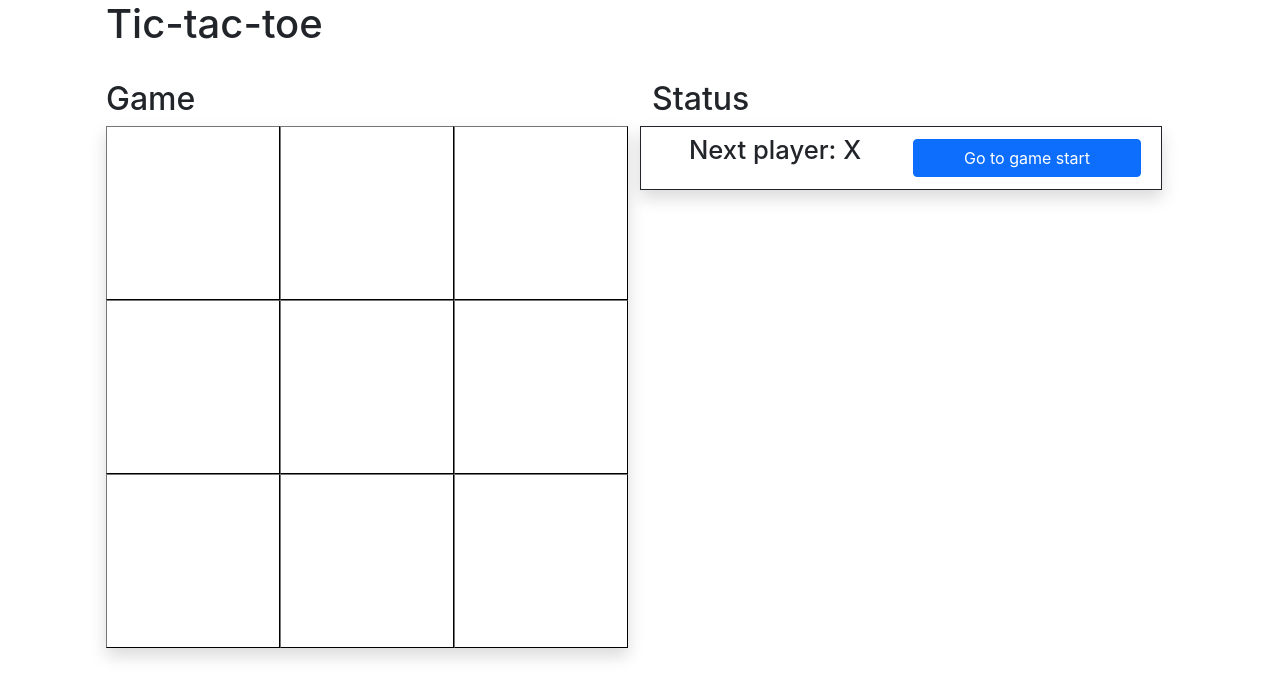
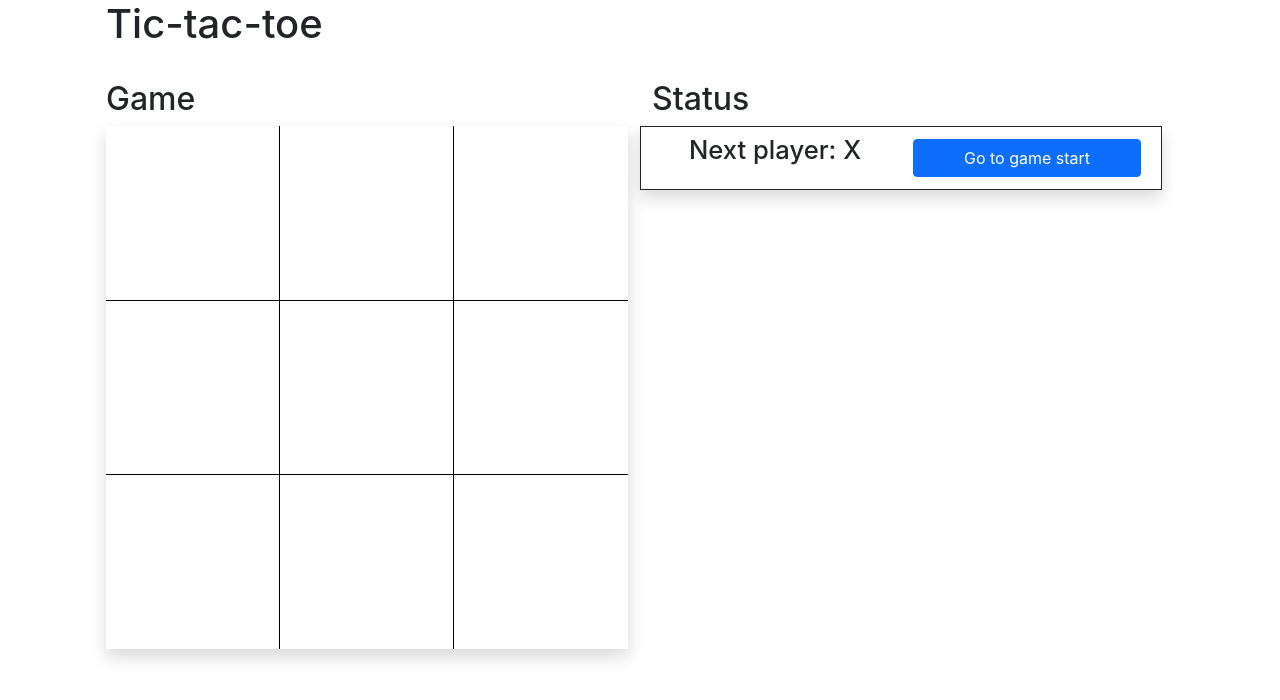
Before and after one commit to james-wienecke/react-typescript-tictactoe, a React (Create React App) app: page / in a window 1280 px wide. Shown: the top 700 px of the page. Built offline with nearby package versions, Linux system fonts and the light colour scheme.

Commit message:
Implemented an index-based border drawing system for that classic tic-tac-toe grid style.

```diff
--- a/src/Square.tsx
+++ b/src/Square.tsx
@@ -1,5 +1,6 @@
 import React, {CSSProperties} from "react";
 import Button from "react-bootstrap/Button";
+import * as CSS from "csstype";
 import './Game.css';
 import blank from "./assets/blank.svg";
 import x from "./assets/X.svg";
@@ -21,14 +22,28 @@ const Square = (props: SquareProps): JSX.Element => {
     }
 
     const setStyle = (): CSSProperties => {
-
-        return
+        const style: CSSProperties = {
+            border: "none",
+            borderRight: "none",
+            borderBottom: "none"
+        };
+        // if square has another square to its right, it gets a border there
+        const hasRightSibling = [0, 1, 3, 4, 6, 7];
+        if (hasRightSibling.includes(props.index)) {
+            style.borderRight = "1px solid black";
+        }
+        // if square has another square to its bottom, it gets a border there
+        const hasBottomSibling = [0, 1, 2, 3, 4, 5];
+        if (hasBottomSibling.includes(props.index)) {
+            style.borderBottom = "1px solid black";
+        }
+        return style;
     }
 
     return (
         <button className="square p-1" style={setStyle()} onClick={props.handleClick}>
             {/*{props.player ? props.player : String.fromCharCode(0x2007)}*/}
-            <img src={getImage()} alt={`${props.player} space`} />
+            <img src={getImage()} alt={`${props.player} space #${props.index}`} />
         </button>
     );
 }
```
